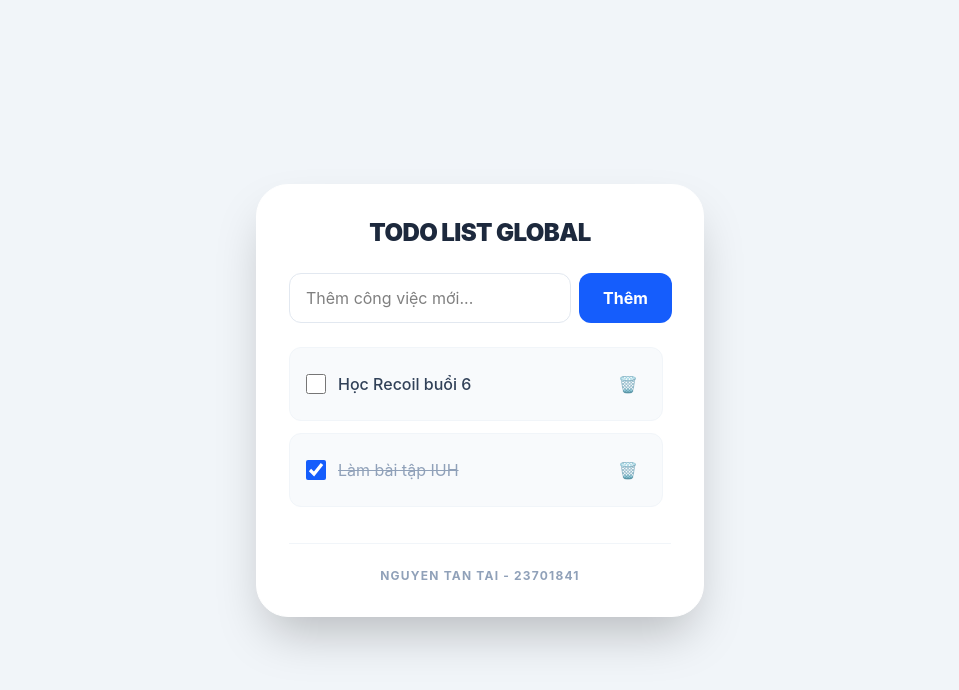
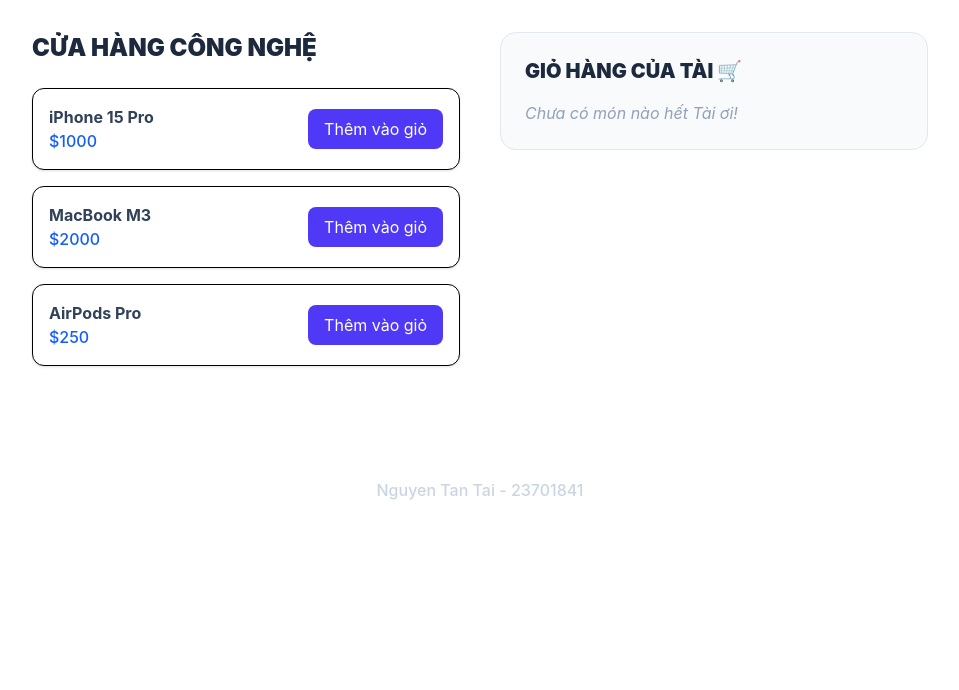
Before and after one commit to ngtantaidev7/Tuan7_NguyenTanTai_23701841, a React (Vite) app: page / in a window 1280 px wide. Shown: the top 690 px of the page, without its empty margins (160-1119 px from the left). Built offline with nearby package versions, Linux system fonts and the light colour scheme.

Commit message:
Bo sung minh chung bai lam Tuan7_Bai5_Buoi6

```diff
--- a/src/App.jsx
+++ b/src/App.jsx
@@ -1,25 +1,25 @@
 import { RecoilRoot } from 'recoil';
-import TodoInput from './components/TodoInput';
-import TodoList from './components/TodoList';
+import ProductList from './components/ProductList';
+import Cart from './components/Cart';
 
 function App() {
   return (
     <RecoilRoot>
-      <div className='min-h-screen bg-slate-100 flex items-center justify-center p-4'>
-        <div className='bg-white w-full max-w-md p-8 rounded-[2rem] shadow-2xl border border-white'>
-          <h1 className='text-2xl font-black text-slate-800 mb-6 text-center tracking-tight'>
-            TODO LIST GLOBAL
-          </h1>
-
-          <TodoInput />
-          <TodoList />
-
-          <div className='mt-6 pt-6 border-t border-slate-100 text-center'>
-            <p className='text-xs text-slate-400 uppercase font-bold tracking-widest'>
-              Nguyen Tan Tai - 23701841
-            </p>
+      <div className='min-h-screen bg-white flex flex-col items-center p-8'>
+        <div className='w-full max-w-4xl grid grid-cols-1 md:grid-cols-2 gap-10'>
+          <div>
+            <h2 className='text-2xl font-black text-slate-800 mb-6 uppercase'>
+              Cửa hàng công nghệ
+            </h2>
+            <ProductList />
+          </div>
+          <div>
+            <Cart />
           </div>
         </div>
+        <footer className='mt-20 text-slate-300 font-medium'>
+          Nguyen Tan Tai - 23701841
+        </footer>
       </div>
     </RecoilRoot>
   );
--- /dev/null
+++ b/src/components/Cart.jsx
@@ -0,0 +1,82 @@
+import { useRecoilState, useRecoilValue } from 'recoil';
+import { cartState, totalAmountSelector } from '../store/cartAtom';
+
+const Cart = () => {
+  const [cart, setCart] = useRecoilState(cartState);
+  const totalAmount = useRecoilValue(totalAmountSelector);
+
+  const updateQuantity = (id, delta) => {
+    setCart(
+      cart
+        .map((item) =>
+          item.id === id
+            ? { ...item, quantity: Math.max(1, item.quantity + delta) }
+            : item,
+        )
+        .filter((item) => item.quantity > 0),
+    );
+  };
+
+  const removeItem = (id) => {
+    setCart(cart.filter((item) => item.id !== id));
+  };
+
+  return (
+    <div className='bg-slate-50 p-6 rounded-2xl border border-slate-200'>
+      <h2 className='text-xl font-black text-slate-800 mb-4'>
+        GIỎ HÀNG CỦA TÀI 🛒
+      </h2>
+
+      {cart.length === 0 ? (
+        <p className='text-slate-400 italic'>Chưa có món nào hết Tài ơi!</p>
+      ) : (
+        <div className='space-y-4'>
+          {cart.map((item) => (
+            <div
+              key={item.id}
+              className='flex items-center justify-between bg-white p-3 rounded-lg shadow-sm'
+            >
+              <div className='flex-1'>
+                <p className='font-bold text-slate-700'>{item.name}</p>
+                <p className='text-xs text-slate-400'>
+                  ${item.price} x {item.quantity}
+                </p>
+              </div>
+
+              <div className='flex items-center gap-3'>
+                <button
+                  onClick={() => updateQuantity(item.id, -1)}
+                  className='w-8 h-8 bg-slate-200 rounded-md hover:bg-slate-300'
+                >
+                  -
+                </button>
+                <span className='font-bold'>{item.quantity}</span>
+                <button
+                  onClick={() => updateQuantity(item.id, 1)}
+                  className='w-8 h-8 bg-slate-200 rounded-md hover:bg-slate-300'
+                >
+                  +
+                </button>
+                <button
+                  onClick={() => removeItem(item.id)}
+                  className='ml-2 text-rose-500 text-sm'
+                >
+                  Xóa
+                </button>
+              </div>
+            </div>
+          ))}
+
+          <div className='mt-6 pt-4 border-t-2 border-slate-200 flex justify-between items-center'>
+            <span className='text-lg font-bold text-slate-600'>TỔNG CỘNG:</span>
+            <span className='text-2xl font-black text-indigo-600'>
+              ${totalAmount}
+            </span>
+          </div>
+        </div>
+      )}
+    </div>
+  );
+};
+
+export default Cart;
--- /dev/null
+++ b/src/components/ProductList.jsx
@@ -0,0 +1,51 @@
+import { useRecoilState } from 'recoil';
+import { cartState } from '../store/cartAtom';
+
+const products = [
+  { id: 1, name: 'iPhone 15 Pro', price: 1000 },
+  { id: 2, name: 'MacBook M3', price: 2000 },
+  { id: 3, name: 'AirPods Pro', price: 250 },
+];
+
+const ProductList = () => {
+  const [cart, setCart] = useRecoilState(cartState);
+
+  const addToCart = (product) => {
+    const existingItem = cart.find((item) => item.id === product.id);
+    if (existingItem) {
+      setCart(
+        cart.map((item) =>
+          item.id === product.id
+            ? { ...item, quantity: item.quantity + 1 }
+            : item,
+        ),
+      );
+    } else {
+      setCart([...cart, { ...product, quantity: 1 }]);
+    }
+  };
+
+  return (
+    <div className='grid grid-cols-1 gap-4 mb-8'>
+      {products.map((p) => (
+        <div
+          key={p.id}
+          className='flex justify-between items-center p-4 bg-white rounded-xl shadow-sm border'
+        >
+          <div>
+            <h3 className='font-bold text-slate-700'>{p.name}</h3>
+            <p className='text-blue-600 font-medium'>${p.price}</p>
+          </div>
+          <button
+            onClick={() => addToCart(p)}
+            className='bg-indigo-600 text-white px-4 py-2 rounded-lg hover:bg-indigo-700 transition-all active:scale-95'
+          >
+            Thêm vào giỏ
+          </button>
+        </div>
+      ))}
+    </div>
+  );
+};
+
+export default ProductList;
--- /dev/null
+++ b/src/store/cartAtom.jsx
@@ -0,0 +1,14 @@
+import { atom, selector } from 'recoil';
+
+export const cartState = atom({
+  key: 'cartState',
+  default: [],
+});
+
+export const totalAmountSelector = selector({
+  key: 'totalAmountSelector',
+  get: ({ get }) => {
+    const cart = get(cartState);
+    return cart.reduce((total, item) => total + item.price * item.quantity, 0);
+  },
+});
```
Also changed, not shown: Minhchungbailam/MinhchungTuan7_Buoi6_Bai5.png (added).
